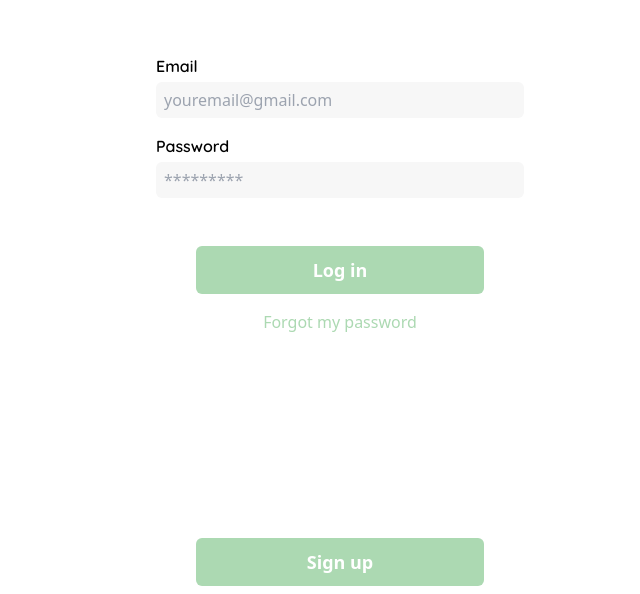
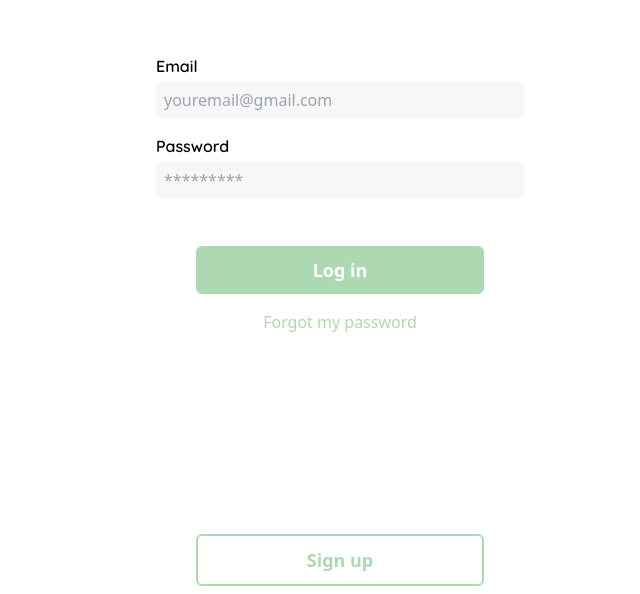
Before and after one commit to codigoenlaweb/yard-sale, a website: page public/view/index.html in a window 1280 px wide. Shown: the part 206-800 px from the top of the page, without its empty margins (300-940 px from the left). Drawn offline with Linux system fonts and the light colour scheme.

Commit message:
btn absolute from login

```diff
--- a/public/view/index.html
+++ b/public/view/index.html
@@ -29,7 +29,7 @@
                 <a href="#" class="text-principal-green mx-auto mt-4">Forgot my password</a>
             </div>
         </form>
-        <button class="btn-green absolute bottom-2"><a href="">Sign up</a></button>
+        <button class="mx-auto w-72 py-2.5 text-principal-green font-bold text-lg rounded-md absolute bottom-2 bg-white border-2 border-solid border-principal-green"><a href="">Sign up</a></button>
         <button class="absolute top-3 right-2 text-2xl font-Quicksand text-secondary-gray px-2 sm:hidden">x</button>
     </main>
 </body>
```
Also changed, not shown: public/css/style.css.
